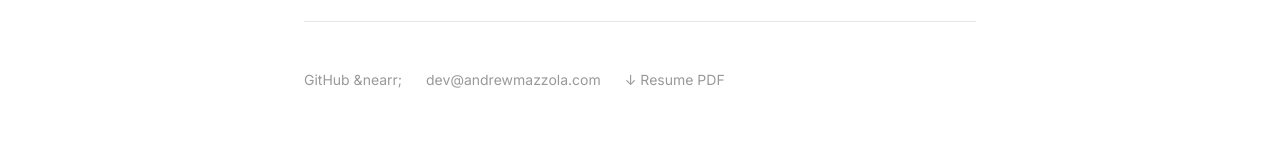
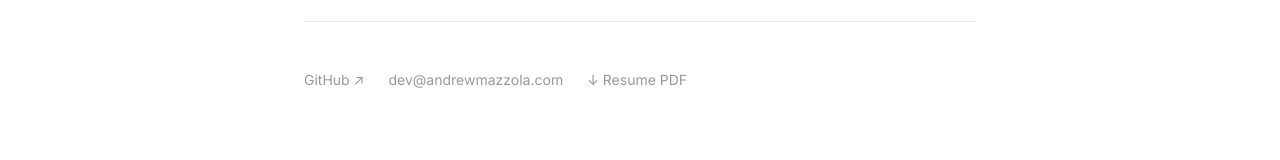
Before and after one commit to ethereumdegen/personal-website, a React (Vite) app: page /contact in a window 1280 px wide. Shown: the part 869-1029 px from the top of the page. Built offline with nearby package versions, Linux system fonts and the light colour scheme.

Commit message:
fix near

```diff
--- a/src/pages/Contact.tsx
+++ b/src/pages/Contact.tsx
@@ -121,7 +121,7 @@ export default function Contact() {
             rel="noopener noreferrer"
             className="text-sm text-text-muted hover:text-text transition-colors"
           >
-            GitHub &nearr;
+            GitHub ↗
           </a>
           <a
             href="mailto:dev@andrewmazzola.com"
```
